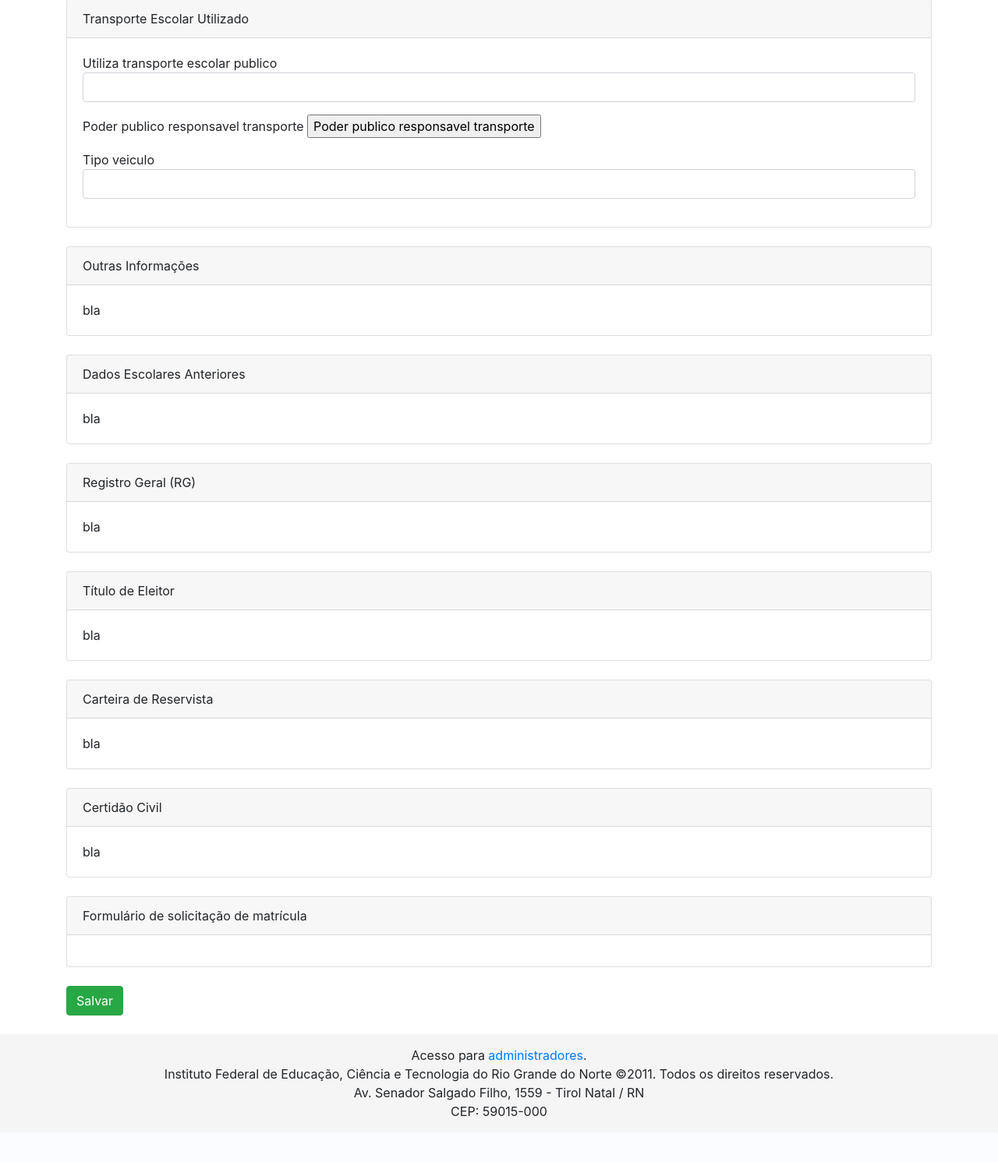
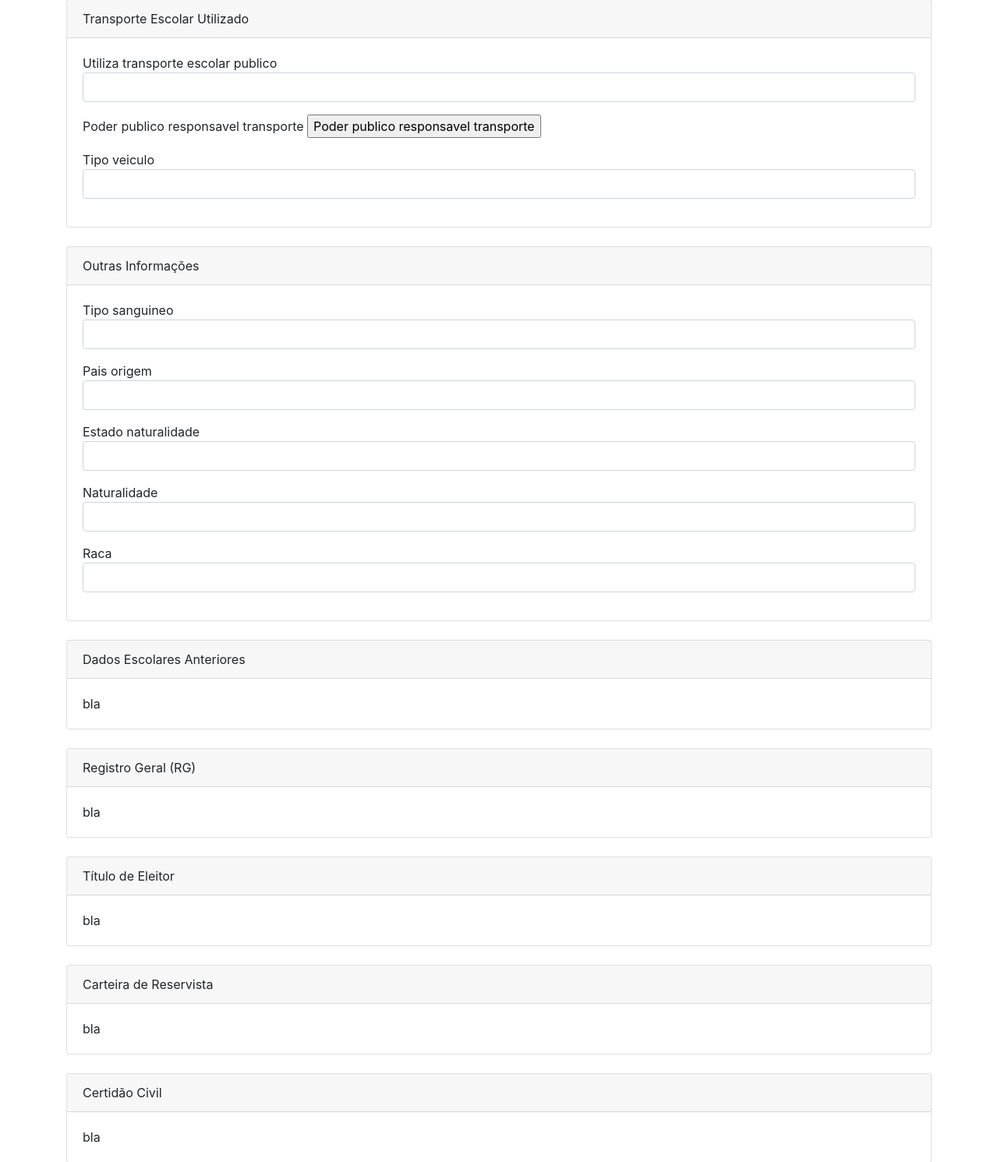
Before and after one commit to suap-ead/ege_preinscricao, a Django app: template solicitacao/templates/pre_matricula/solicitacao/formulario.html in a window 1280 px wide. Shown: the part 3792-5283 px from the top of the page at 78% size. Before the commit the page ends 5224 px from the top, so only its background shows below. Run offline with Django 3.2, Linux system fonts and the light colour scheme; the template is opened without the code that fills it: most values are stand-ins (such as "Sample title", 1, 10 or a date in 2020); form fields are guessed from the names that the template uses; parts of the project's set-up code (start-up, migrations or seed data) failed here and were passed over; some libraries are stand-ins or nearby versions.

Commit message:
[UPD] Sessão Outras Informações de formulário de solicitação definida.

```diff
--- a/solicitacao/templates/pre_matricula/solicitacao/formulario.html
+++ b/solicitacao/templates/pre_matricula/solicitacao/formulario.html
@@ -227,7 +227,31 @@
         <div class="card">
           <div class="card-header">Outras Informações</div>
           <div class="card-body">
-              bla
+            <p class="form-group">
+              {{ form.tipo_sanguineo.label_tag }}
+              {{ form.tipo_sanguineo }}
+              <span class="helptext">{{ form.tipo_sanguineo.help_text }}</span>
+            </p>
+            <p class="form-group">
+              {{ form.pais_origem.label_tag }}
+              {{ form.pais_origem }}
+              <span class="helptext">{{ form.pais_origem.help_text }}</span>
+            </p>
+            <p class="form-group">
+              {{ form.estado_naturalidade.label_tag }}
+              {{ form.estado_naturalidade }}
+              <span class="helptext">{{ form.estado_naturalidade.help_text }}</span>
+            </p>
+            <p class="form-group">
+              {{ form.naturalidade.label_tag }}
+              {{ form.naturalidade }}
+              <span class="helptext">{{ form.naturalidade.help_text }}</span>
+            </p>
+            <p class="form-group">
+              {{ form.raca.label_tag }}
+              {{ form.raca }}
+              <span class="helptext">{{ form.raca.help_text }}</span>
+            </p>
           </div>
         </div>
         <br>
```
